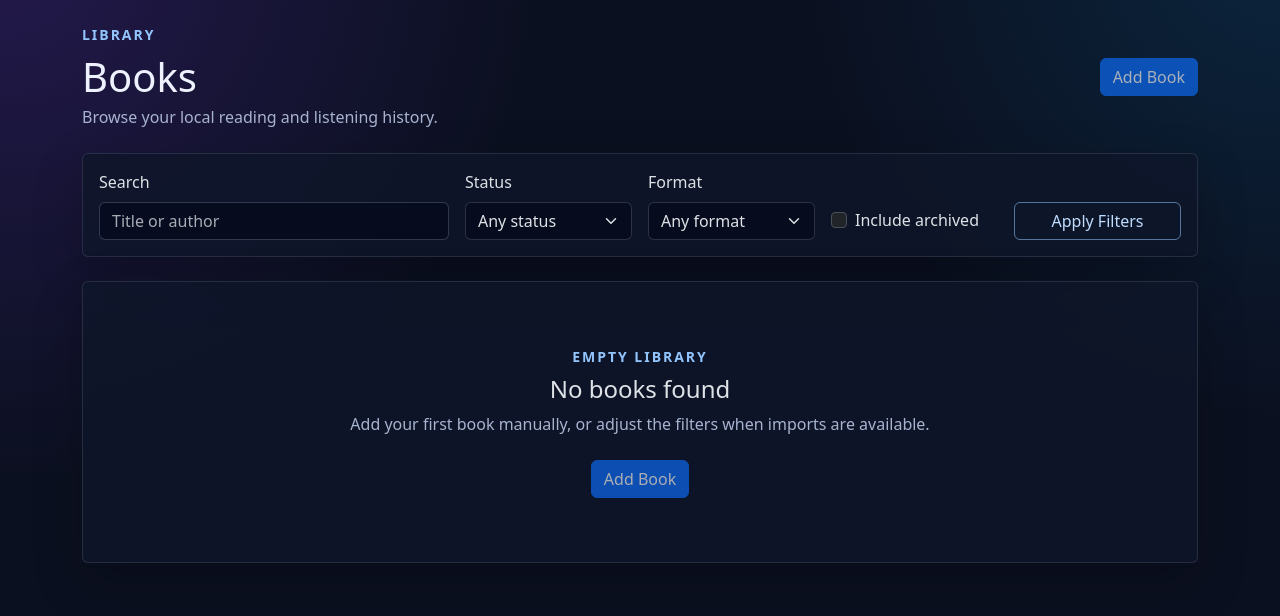
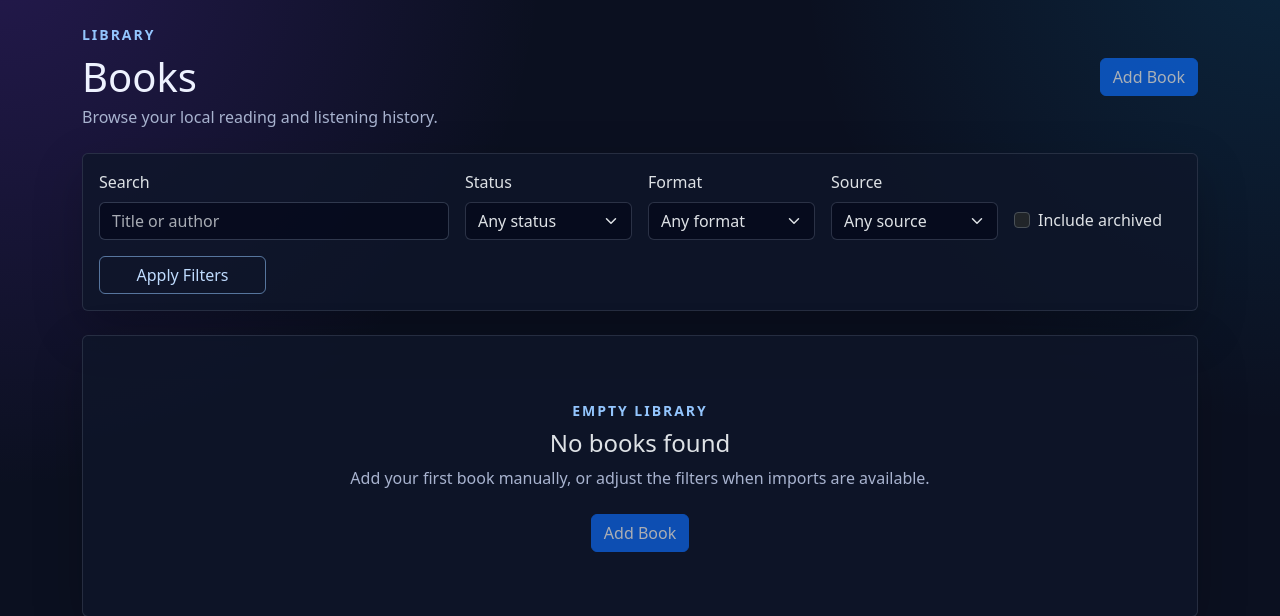
Before and after one commit to infosec-shinobi/bound_and_heard, a FastAPI app: page /books in a window 1280 px wide. Shown: the part 57-673 px from the top of the page. Run offline with FastAPI, Linux system fonts and the light colour scheme.

Commit message:
one off: Adding source filter and column to books layout

```diff
--- a/app/api/books.py
+++ b/app/api/books.py
@@ -18,6 +18,11 @@ router = APIRouter(prefix="/books", tags=["books"])
 
 BOOK_FORMATS = ["ebook", "audiobook", "physical", "unknown"]
 BOOK_STATUSES = ["want_to_read", "borrowed", "started", "completed", "abandoned", "unknown"]
+BOOK_SOURCE_FILTERS = {
+    "libby": "Libby",
+    "manual": "Manual",
+    "missing": "Missing source",
+}
 REVIEW_METADATA_FILTERS = {
     "missing_page_count": "Missing page count",
     "missing_audio_duration": "Missing audio duration",
@@ -357,6 +362,7 @@ def apply_book_filters(
     q: str | None,
     status: str | None,
     book_format: str | None,
+    source: str | None,
     include_archived: bool,
 ) -> Select[tuple[Book]]:
     if not include_archived:
@@ -378,6 +384,11 @@ def apply_book_filters(
     if book_format:
         statement = statement.where(Book.format == book_format)
 
+    if source == "missing":
+        statement = statement.where(missing_text_filter(Book.metadata_source))
+    elif source in BOOK_SOURCE_FILTERS:
+        statement = statement.where(Book.metadata_source == source)
+
     return statement
 
 
@@ -388,6 +399,7 @@ async def book_list(
     q: str | None = Query(default=None),
     status: str | None = Query(default=None),
     format: str | None = Query(default=None),
+    source: str | None = Query(default=None),
     include_archived: bool = Query(default=False),
 ) -> HTMLResponse:
     statement = (
@@ -401,6 +413,7 @@ async def book_list(
         q=q,
         status=status,
         book_format=format,
+        source=source,
         include_archived=include_archived,
     )
     books = db.scalars(statement).unique().all()
@@ -415,8 +428,10 @@ async def book_list(
             q=q or "",
             selected_status=status or "",
             selected_format=format or "",
+            selected_source=source or "",
             book_statuses=BOOK_STATUSES,
             book_formats=BOOK_FORMATS,
+            book_source_filters=BOOK_SOURCE_FILTERS,
             include_archived=include_archived,
         ),
     )
--- a/app/templates/books/list.html
+++ b/app/templates/books/list.html
@@ -24,7 +24,7 @@
           <label class="form-label" for="status">Status</label>
           <select class="form-select" id="status" name="status">
             <option value="">Any status</option>
-            {% for value in ['want_to_read', 'borrowed', 'started', 'completed', 'abandoned', 'unknown'] %}
+            {% for value in book_statuses %}
               <option value="{{ value }}" {% if selected_status == value %}selected{% endif %}>{{ value.replace('_', ' ').title() }}</option>
             {% endfor %}
           </select>
@@ -33,8 +33,17 @@
           <label class="form-label" for="format">Format</label>
           <select class="form-select" id="format" name="format">
             <option value="">Any format</option>
-            {% for value in ['ebook', 'audiobook', 'physical', 'unknown'] %}
+            {% for value in book_formats %}
               <option value="{{ value }}" {% if selected_format == value %}selected{% endif %}>{{ value.replace('_', ' ').title() }}</option>
+            {% endfor %}
+          </select>
+        </div>
+        <div class="col-md-4 col-lg-2">
+          <label class="form-label" for="source">Source</label>
+          <select class="form-select" id="source" name="source">
+            <option value="">Any source</option>
+            {% for value, label in book_source_filters.items() %}
+              <option value="{{ value }}" {% if selected_source == value %}selected{% endif %}>{{ label }}</option>
             {% endfor %}
           </select>
         </div>
@@ -61,6 +70,7 @@
               <th scope="col">Author</th>
               <th scope="col">Format</th>
               <th scope="col">Status</th>
+              <th scope="col">Source</th>
               <th scope="col">Rating</th>
               <th scope="col">Progress</th>
             </tr>
@@ -77,6 +87,17 @@
                 <td>{{ book.primary_author_name or 'Unknown' }}</td>
                 <td>{{ book.format.replace('_', ' ').title() }}</td>
                 <td>{{ book.status.replace('_', ' ').title() }}</td>
+                <td>
+                  {% if book.metadata_source == 'libby' %}
+                    <span class="badge app-badge-success">Libby</span>
+                  {% elif book.metadata_source == 'manual' %}
+                    <span class="badge app-badge-muted">Manual</span>
+                  {% elif book.metadata_source %}
+                    <span class="badge app-badge-muted">{{ book.metadata_source.replace('_', ' ').title() }}</span>
+                  {% else %}
+                    <span class="app-muted">Missing</span>
+                  {% endif %}
+                </td>
                 <td>{% if book.rating is not none %}{{ '%.1f'|format(book.rating) }}{% else %}<span class="app-muted">Not rated</span>{% endif %}</td>
                 <td>{% if progress is not none %}{{ '%.0f'|format(progress) }}%{% else %}<span class="app-muted">Unknown</span>{% endif %}</td>
               </tr>
```
Also changed, not shown: tests/test_books.py (+21 -2 lines).
